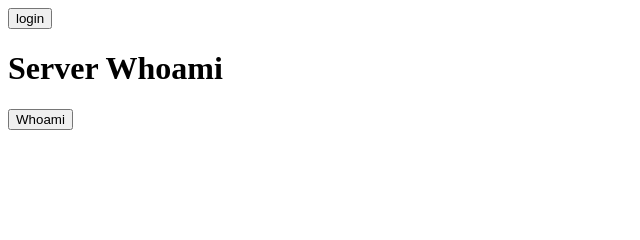
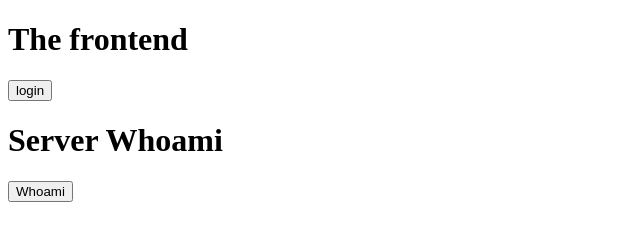
Before and after one commit to ranile/partialidentity-example, a website built with Vite: page index.html in a window 1280 px wide. Shown: the whole page, without its empty margins (0-640 px from the left). Built offline with nearby package versions, Linux system fonts and the light colour scheme; what @dfinity/agent, @dfinity/auth-client, @dfinity/identity would draw is missing.

Commit message:
frontend header

```diff
--- a/index.html
+++ b/index.html
@@ -6,6 +6,8 @@
     <title>Document</title>
 </head>
 <body>
+    <h1>The frontend</h1>
+
     <button id="login">login</button>
     <script type="module" src="index.js"></script>
 
```
